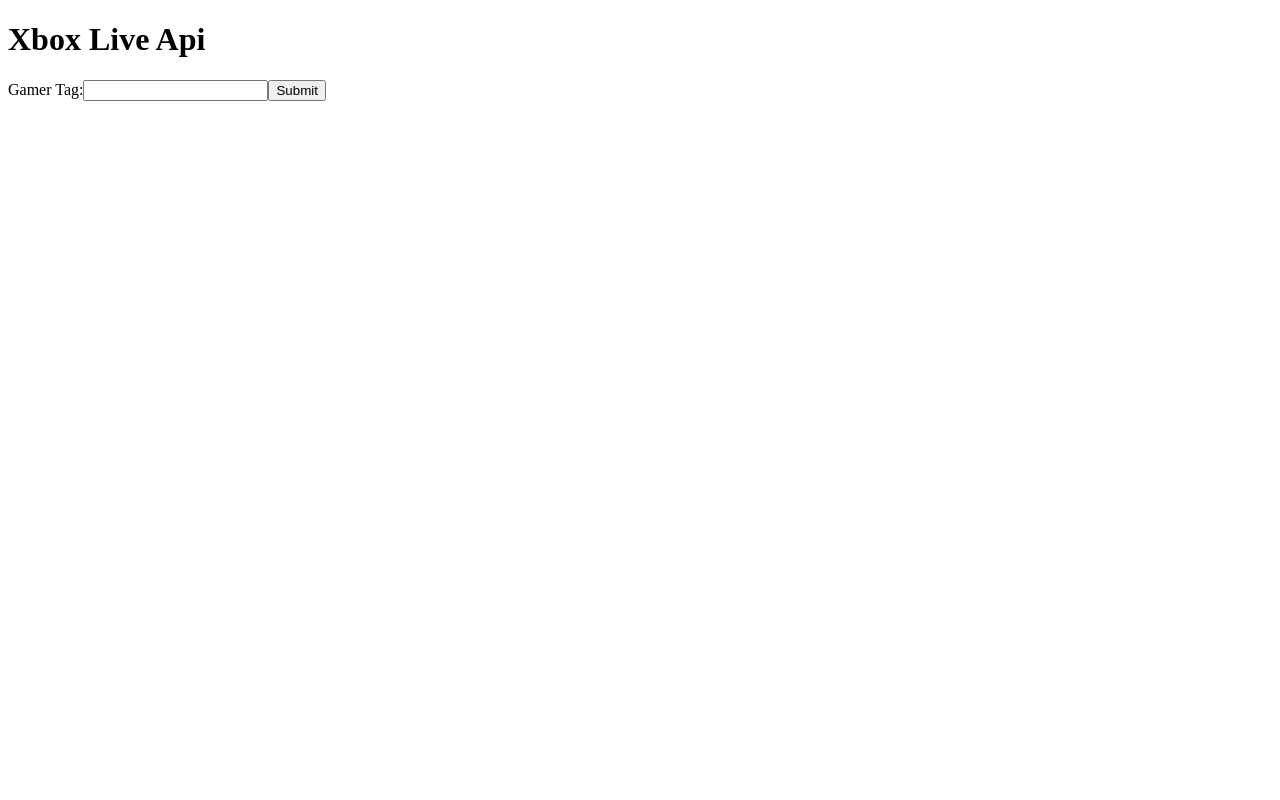
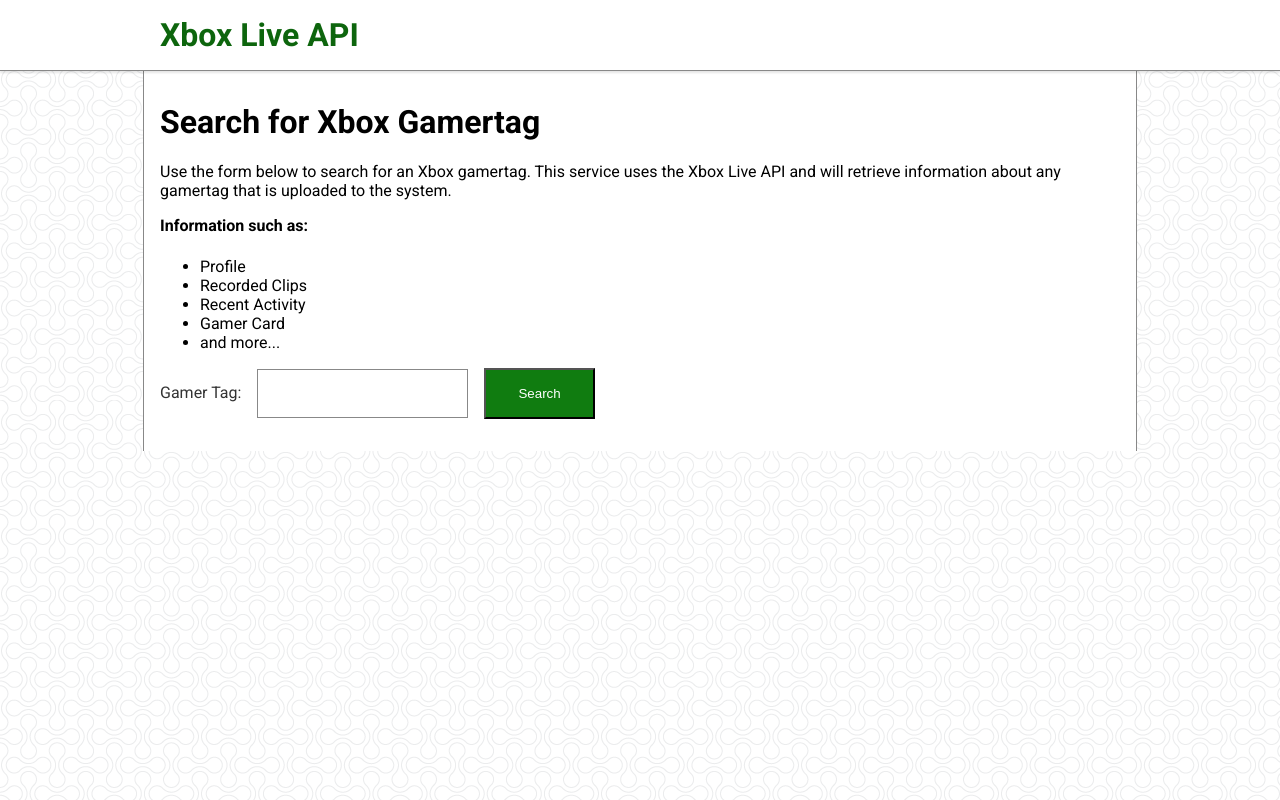
Before and after one commit to taran-pierce/xbox, a Next.js app: page / in a window 1280 px wide. Built offline with nearby package versions, Linux system fonts and the light colour scheme.

Commit message:
feature/update-readme-and-components
adding styling and readjusted the layout

```diff
--- /dev/null
+++ b/components/Container/container.scss
@@ -0,0 +1,16 @@
+@import '../../styles/variables';
+
+.container {
+  background: $white;
+  border-left: 1px solid $gray-light;
+  border-right: 1px solid $gray-light;
+}
+
+@media (min-width: 992px) {
+  .container {
+    width: 960px;
+    margin-left: auto;
+    margin-right: auto;
+    padding: 2rem 1rem;
+  }
+}
--- /dev/null
+++ b/components/Container/index.js
@@ -0,0 +1,19 @@
+import React from 'react'
+import PropTypes from 'prop-types'
+import './container.scss'
+
+export default function Container(props) {
+  const {children} = props
+
+  return (
+    <>
+      <div className={`container`}>
+        {children}
+      </div>
+    </>
+  )
+}
+
+Container.propTypes = {
+  children: PropTypes.object.isRequired,
+}
--- /dev/null
+++ b/components/Form/form.scss
@@ -0,0 +1,39 @@
+@import '../../styles/variables';
+
+form {
+  button {
+    border-radius: 0;
+    padding: 1rem 2rem;
+    background: $primary;
+    color: $white;
+    transition: all .5s ease-in-out;
+    font-weight: 500;
+
+    &:hover,
+    &:focus,
+    &:active {
+      background: lighten($primary, 8%);
+      cursor: pointer;
+    }
+  }
+
+  input {
+    background: $white;
+    border: 1px solid $gray-light;
+    padding: 1rem;
+    margin-left: 1rem;
+
+    &:focus,
+    &:active {
+      outline: 2px outset $primary;
+    }
+  }
+
+  label {
+    color: $gray-dark;
+  }
+
+  label + button {
+    margin-left: 1rem;
+  }
+}
--- a/components/Form/index.js
+++ b/components/Form/index.js
@@ -1,5 +1,6 @@
 import React from 'react'
 import PropTypes from 'prop-types'
+import './form.scss'
 
 export default function Form(props) {
   const {
@@ -17,7 +18,7 @@ export default function Form(props) {
             <input type={input.type} id={input.id} name={input.name} onChange={input.onChange} />
           </label>
         ))}
-        <button>Submit</button>
+        <button>Search</button>
       </form>
     </>
   );
--- /dev/null
+++ b/components/Header/header.scss
@@ -0,0 +1,31 @@
+@import '../../styles/variables';
+
+header {
+  background: $white;
+  border-bottom: 1px solid $gray-light;
+  box-shadow: 0 2px 2px rgba(0,0,0,.1);
+  padding: 1rem 2rem;
+  position: relative;
+
+  h1 {
+    color: darken($primary, 5%);
+    margin: 0;
+  }
+
+  .header-container {
+    display: flex;
+    flex-direction: row;
+    justify-content: space-between;
+  }
+}
+
+@media(min-width: 992px) {
+  header {
+    .header-container {
+      margin-left: auto;
+      margin-right: auto;
+      width: 960px;
+      padding: 0 2rem;
+    }
+  }
+}
--- a/components/Header/index.js
+++ b/components/Header/index.js
@@ -1,12 +1,29 @@
 import React from 'react'
+import PropTypes from 'prop-types'
+import './header.scss'
 
 export default function Header(props) {
+  const {
+    title,
+    children,
+  } = props
+
   return (
     <>
       <header>
-        <h1>Xbox Live Api</h1>
-        {props.children}
+        <div className={`header-container`}>
+          <div className={`column`}>
+            <h1>{title}</h1>
+          </div>
+          <div className={`column`}>
+            {children}
+          </div>
+        </div>
       </header>
     </>
   );
 }
+
+Header.propTypes = {
+  title: PropTypes.string.isRequired,
+}
--- a/components/Loading/index.js
+++ b/components/Loading/index.js
@@ -7,11 +7,13 @@ export default function Loading(props) {
 
   return (
     <>
-      {message && (
-        <h4>{message}</h4>
-      )}
-      <div className={`loading-spinner`}>
-        <object type={`image/svg+xml`} data={`/img/spinner.svg`}></object>
+      <div className={`loading-container`}>
+        {message && (
+          <h4>{message}</h4>
+        )}
+        <div className={`loading-spinner`}>
+          <object type={`image/svg+xml`} data={`/img/spinner.svg`}></object>
+        </div>
       </div>
     </>
   );
--- a/components/Loading/loading.scss
+++ b/components/Loading/loading.scss
@@ -1,6 +1,14 @@
-.loading-spinner {
-  animation: spin 1.5s infinite;
-  max-width: 80px;
+.loading-container {
+  h4 {
+    text-align: center;
+  }
+
+  .loading-spinner {
+    animation: spin 1.5s infinite;
+    max-width: 80px;
+    margin-left: auto;
+    margin-right: auto;
+  }
 }
 
 @-webkit-keyframes spin {
--- /dev/null
+++ b/components/SiteLayout/index.js
@@ -0,0 +1,29 @@
+import React from 'react'
+import PropTypes from 'prop-types'
+import Header from '../Header'
+import Container from '../Container'
+import Form from '../Form'
+import './siteLayout.scss'
+
+export default function SiteLayout(props) {
+  const {formData} = props
+
+  return (
+    <>
+      <Header title={`Xbox Live API`}>
+        {props.user && (
+          <Form
+            handleSubmit={formData.handleSubmit}
+            handleChange={formData.handleChange}
+            id={`gamer-tag-form`}
+            method={`POST`}
+            inputs={formData.inputs}
+          />
+        )}
+      </Header>
+      <Container>
+        {props.children}
+      </Container>
+    </>
+  )
+}
--- /dev/null
+++ b/components/SiteLayout/siteLayout.scss
@@ -0,0 +1,19 @@
+@import url('https://fonts.googleapis.com/css?family=Roboto:300,400,500,700&display=swap');
+
+html {
+  margin: 0;
+  padding: 0;
+  font-size: 100%;
+}
+
+body {
+  background: url('/img/main-background.png') top left repeat;
+  font-family: 'Roboto', Helvetica, sans-serif;
+  margin: 0;
+  padding: 0;
+}
+
+h1, h2, h3, h4, h5, h6 {
+  font-weight: 700;
+  margin-top: 0;
+}
--- a/pages/index.js
+++ b/pages/index.js
@@ -1,6 +1,7 @@
 import React, { useState } from 'react'
 import PropTypes from 'prop-types'
 import {withRouter} from 'next/router'
+import SiteLayout from '../components/SiteLayout'
 import Header from '../components/Header'
 import GamerCard from '../components/GamerCard'
 import apiHeaders from '../utilities/apiHeaders'
@@ -143,20 +144,39 @@ const Page = withRouter((props) => {
     },
   ]
 
+  const formData = {
+    inputs: formInputs,
+    handleChange,
+    handleSubmit,
+    id: `gamer-tag-form`,
+    method: `POST`
+  }
+
   return (
     <>
-      <Header title={`Xbox Live API`} userData={user}>
-        {user.gamerCard && (
-          <Form
-            handleSubmit={handleSubmit}
-            handleChange={handleChange}
-            id={`gamer-tag-form`}
-            method={`POST`}
-            inputs={formInputs}
-          />
+      <SiteLayout
+        title={`Xbox Live API`}
+        user={user.gamerCard}
+        formData={formData}
+      >
+        {/* Display introduction information if there is no gamerCard set */}
+        {!user.gamerCard && (
+          <>
+            <h1>Search for Xbox Gamertag</h1>
+            <p>Use the form below to search for an Xbox gamertag. This service uses the Xbox Live API and will retrieve information about any gamertag that is uploaded to the system.</p>
+            <h4>Information such as:</h4>
+            <ul>
+              <li>Profile</li>
+              <li>Recorded Clips</li>
+              <li>Recent Activity</li>
+              <li>Gamer Card</li>
+              <li>and more...</li>
+            </ul>
+          </>
         )}
-      </Header>
+        {/* If there is no current gamerCard then display the Form to get one */}
         {!user.gamerCard && (
+          // Display the Loading icon if we are fetching data
           !userIsLoading.isLoading ?
             <Form
               handleSubmit={handleSubmit}
@@ -168,9 +188,11 @@ const Page = withRouter((props) => {
             :
             <Loading message={`Fetching gamer information about ${user.gamerTag}`} />
         )}
+        {/* Display the gamerCard once we have the data back from the API */}
         {user.gamerCard && (
           <GamerCard data={user.gamerCard} />
         )}
+        {/* Display the User Feed once we have back the data for clips, profile and activity */}
         {(userClips.clips && userProfile.profile && userActivity.activity) && (
           <UserFeed
             clips={userClips.clips}
@@ -178,6 +200,7 @@ const Page = withRouter((props) => {
             activity={userActivity.activity}
           />
         )}
+      </SiteLayout>
     </>
   )
 });
--- /dev/null
+++ b/styles/_variables.scss
@@ -0,0 +1,4 @@
+$white: #fff;
+$gray-light: #888;
+$gray-dark: #333;
+$primary: #107c10;
```
Also changed, not shown: public/img/main-background.png (added). Lines whose indentation alone changed are shown as unchanged.
